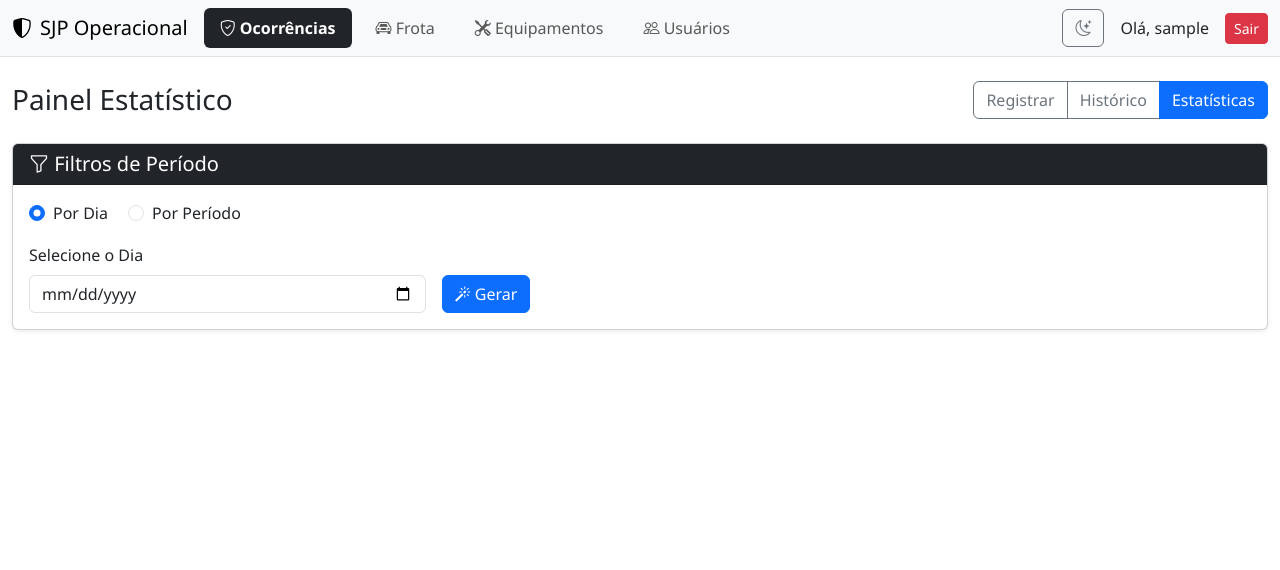
After one commit to andredzanon/controle_policial, a Django app: page /estatisticas/ in a window 1280 px wide. The commit adds this page. Shown: the top 570 px of the page. Run offline with Django 5.2, Linux system fonts and the light colour scheme; the visitor is signed in with stand-in values (Sample User, id 1).

Commit message:
feat: modulo de estatisticas de ocorrencias (por dia e periodo)

```diff
--- /dev/null
+++ b/ocorrencias/templates/ocorrencias/estatisticas.html
@@ -0,0 +1,138 @@
+{% extends "base.html" %}
+
+{% block title %}Estatísticas - SJP Police System{% endblock %}
+
+{% block content %}
+<div class="row mb-4">
+    <div class="col-12 d-flex justify-content-between align-items-center flex-wrap gap-3">
+        <h3 class="mb-0">Painel Estatístico</h3>
+        <div class="btn-group">
+            <a href="{% url 'ocorrencias:index' %}" class="btn btn-outline-secondary">Registrar</a>
+            <a href="{% url 'ocorrencias:historico' %}" class="btn btn-outline-secondary">Histórico</a>
+            <a href="{% url 'ocorrencias:estatisticas' %}" class="btn btn-outline-primary active">Estatísticas</a>
+        </div>
+    </div>
+</div>
+
+<div class="card shadow-sm mb-4">
+    <div class="card-header bg-dark text-white">
+        <h5 class="mb-0"><i class="bi bi-funnel"></i> Filtros de Período</h5>
+    </div>
+    <div class="card-body">
+        <div class="mb-3">
+            <div class="form-check form-check-inline">
+                <input class="form-check-input" type="radio" name="tipoFiltro" id="filtroDia" value="dia" checked onchange="toggleFiltro()">
+                <label class="form-check-label" for="filtroDia">Por Dia</label>
+            </div>
+            <div class="form-check form-check-inline">
+                <input class="form-check-input" type="radio" name="tipoFiltro" id="filtroPeriodo" value="periodo" onchange="toggleFiltro()">
+                <label class="form-check-label" for="filtroPeriodo">Por Período</label>
+            </div>
+        </div>
+
+        <div id="divFiltroDia" class="row g-3 align-items-end">
+            <div class="col-md-4">
+                <label for="data" class="form-label">Selecione o Dia</label>
+                <input type="date" class="form-control" id="data">
+            </div>
+            <div class="col-md-3">
+                <button class="btn btn-primary" onclick="gerarEstatistica()"><i class="bi bi-magic"></i> Gerar</button>
+            </div>
+        </div>
+
+        <div id="divFiltroPeriodo" class="row g-3 align-items-end" style="display: none;">
+            <div class="col-md-3">
+                <label for="dataInicio" class="form-label">Data Início</label>
+                <input type="date" class="form-control" id="dataInicio">
+            </div>
+            <div class="col-md-3">
+                <label for="dataFim" class="form-label">Data Fim</label>
+                <input type="date" class="form-control" id="dataFim">
+            </div>
+            <div class="col-md-3">
+                <button class="btn btn-primary" onclick="gerarEstatistica()"><i class="bi bi-magic"></i> Gerar</button>
+            </div>
+        </div>
+    </div>
+</div>
+
+<!-- Resultado -->
+<div class="card shadow-sm" id="cardResultado" style="display: none;">
+    <div class="card-header bg-success text-white d-flex justify-content-between align-items-center">
+        <h5 class="mb-0"><i class="bi bi-file-earmark-text"></i> Relatório Consolidado</h5>
+        <button class="btn btn-sm btn-light text-success fw-bold" onclick="copiarTexto()">
+            <i class="bi bi-clipboard"></i> Copiar Texto
+        </button>
+    </div>
+    <div class="card-body">
+        <pre id="textoEstatistica" class="mb-0 text-start" style="white-space: pre-wrap; font-family: 'Courier New', Courier, monospace; font-size: 14px;"></pre>
+    </div>
+    <div class="card-footer bg-light text-end">
+        <button class="btn btn-success" onclick="abrirWhatsAppEstatistica()">
+            <i class="bi bi-whatsapp"></i> Enviar para WhatsApp
+        </button>
+    </div>
+</div>
+
+{% endblock %}
+
+{% block scripts %}
+<script>
+    function toggleFiltro() {
+        const isDia = document.getElementById('filtroDia').checked;
+        document.getElementById('divFiltroDia').style.display = isDia ? 'flex' : 'none';
+        document.getElementById('divFiltroPeriodo').style.display = isDia ? 'none' : 'flex';
+        document.getElementById('cardResultado').style.display = 'none';
+    }
+
+    async function gerarEstatistica() {
+        const isDia = document.getElementById('filtroDia').checked;
+        let url = "{% url 'ocorrencias:api_estatisticas' %}?";
+
+        if (isDia) {
+            const data = document.getElementById('data').value;
+            if (!data) {
+                alert("Selecione o dia.");
+                return;
+            }
+            url += "tipo=dia&data=" + data;
+        } else {
+            const dataInicio = document.getElementById('dataInicio').value;
+            const dataFim = document.getElementById('dataFim').value;
+            if (!dataInicio || !dataFim) {
+                alert("Selecione a data de início e fim.");
+                return;
+            }
+            url += "tipo=periodo&data_inicio=" + dataInicio + "&data_fim=" + dataFim;
+        }
+
+        try {
+            document.getElementById('cardResultado').style.display = 'none';
+            let response = await fetch(url);
+            let result = await response.json();
+
+            if (response.ok) {
+                document.getElementById('textoEstatistica').innerText = result.texto;
+                document.getElementById('cardResultado').style.display = 'block';
+            } else {
+                alert("Erro: " + result.error);
+            }
+        } catch (err) {
+            alert("Erro de conexão com o servidor.");
+        }
+    }
+
+    function copiarTexto() {
+        const texto = document.getElementById('textoEstatistica').innerText;
+        navigator.clipboard.writeText(texto).then(() => {
+            alert("Texto copiado para a área de transferência!");
+        });
+    }
+
+    function abrirWhatsAppEstatistica() {
+        const texto = document.getElementById('textoEstatistica').innerText;
+        const url = "https://api.whatsapp.com/send?text=" + encodeURIComponent(texto);
+        window.open(url, '_blank');
+    }
+</script>
+{% endblock %}
--- a/ocorrencias/templates/ocorrencias/historico.html
+++ b/ocorrencias/templates/ocorrencias/historico.html
@@ -9,7 +9,7 @@
         <div class="btn-group">
             <a href="{% url 'ocorrencias:index' %}" class="btn btn-outline-secondary">Registrar</a>
             <a href="{% url 'ocorrencias:historico' %}" class="btn btn-outline-primary active">Histórico</a>
-            <button class="btn btn-outline-secondary">Estatísticas</button>
+            <a href="{% url 'ocorrencias:estatisticas' %}" class="btn btn-outline-secondary">Estatísticas</a>
         </div>
     </div>
 </div>
--- a/ocorrencias/templates/ocorrencias/index.html
+++ b/ocorrencias/templates/ocorrencias/index.html
@@ -10,7 +10,7 @@
         <div class="btn-group">
             <a href="{% url 'ocorrencias:index' %}" class="btn btn-outline-primary active">Registrar</a>
             <a href="{% url 'ocorrencias:historico' %}" class="btn btn-outline-secondary">Histórico</a>
-            <button class="btn btn-outline-secondary">Estatísticas</button>
+            <a href="{% url 'ocorrencias:estatisticas' %}" class="btn btn-outline-secondary">Estatísticas</a>
         </div>
     </div>
 </div>
--- a/ocorrencias/urls.py
+++ b/ocorrencias/urls.py
@@ -10,4 +10,6 @@ urlpatterns = [
     path('historico/', views.historico, name='historico'),
     path('deletar/<int:pk>/', views.deletar_relatorio, name='deletar_relatorio'),
     path('api/texto-relatorio/<int:pk>/', views.api_obter_texto_relatorio, name='api_obter_texto_relatorio'),
+    path('estatisticas/', views.estatisticas_view, name='estatisticas'),
+    path('api/estatisticas/', views.api_estatisticas, name='api_estatisticas'),
 ]
--- a/ocorrencias/views.py
+++ b/ocorrencias/views.py
@@ -274,3 +274,129 @@ def api_obter_texto_relatorio(request, pk):
         return JsonResponse({'error': 'Relatório não encontrado.'}, status=404)
     except Exception as e:
         return JsonResponse({'error': str(e)}, status=500)
+
+from django.db.models import Sum, Count
+
+@login_required
+def estatisticas_view(request):
+    return render(request, 'ocorrencias/estatisticas.html')
+
+@login_required
+def api_estatisticas(request):
+    tipo_filtro = request.GET.get('tipo', 'dia')
+
+    if tipo_filtro == 'dia':
+        data = request.GET.get('data')
+        if not data:
+            return JsonResponse({'error': 'Data não fornecida.'}, status=400)
+        turnos = RelatorioTurno.objects.filter(data=data)
+        periodo_texto = f"Data: {datetime.strptime(data, '%Y-%m-%d').strftime('%d/%m/%Y')}"
+    else:
+        data_inicio = request.GET.get('data_inicio')
+        data_fim = request.GET.get('data_fim')
+        if not data_inicio or not data_fim:
+            return JsonResponse({'error': 'Datas não fornecidas.'}, status=400)
+        turnos = RelatorioTurno.objects.filter(data__range=[data_inicio, data_fim])
+        periodo_texto = f"Período: {datetime.strptime(data_inicio, '%Y-%m-%d').strftime('%d/%m/%Y')} a {datetime.strptime(data_fim, '%Y-%m-%d').strftime('%d/%m/%Y')}"
+
+    if not turnos.exists():
+        return JsonResponse({'texto': '*NENHUM REGISTRO ENCONTRADO NESSE PERÍODO*'})
+
+    linhas = []
+    linhas.append("*RELATÓRIO ESTATÍSTICO CONSOLIDADO*")
+    linhas.append(periodo_texto)
+    linhas.append(f"Total de Turnos/Viaturas: {turnos.count()}")
+    linhas.append("")
+
+    # Dinheiro
+    total_dinheiro = turnos.aggregate(Sum('dinheiro_apreendido'))['dinheiro_apreendido__sum'] or 0
+    if total_dinheiro > 0:
+        linhas.append(f"*DINHEIRO APREENDIDO:* R$ {float(total_dinheiro):.2f}".replace('.', ','))
+        linhas.append("")
+
+    # Veículos Abordados
+    veiculos = VeiculoAbordado.objects.filter(turno__in=turnos).values('tipo').annotate(total=Sum('quantidade')).order_by('-total')
+    if veiculos:
+        total = sum(v['total'] for v in veiculos)
+        linhas.append(f"*VEÍCULOS ABORDADOS: {total}*")
+        for v in veiculos:
+            linhas.append(f"- {v['total']} {v['tipo'].capitalize()}")
+        linhas.append("")
+
+    # Pessoas Abordadas
+    pessoas = PessoaAbordada.objects.filter(turno__in=turnos).values('tipo').annotate(total=Sum('quantidade')).order_by('-total')
+    if pessoas:
+        total = sum(p['total'] for p in pessoas)
+        linhas.append(f"*PESSOAS ABORDADAS: {total}*")
+        for p in pessoas:
+            tipo_display = p['tipo'].capitalize()
+            linhas.append(f"- {p['total']} {tipo_display}")
+        linhas.append("")
+
+    # Veículos Recolhidos
+    from .models import VeiculoRecolhido
+    recolhidos = VeiculoRecolhido.objects.filter(turno__in=turnos).values('tipo', 'destino').annotate(total=Sum('quantidade')).order_by('-total')
+    if recolhidos:
+        total = sum(r['total'] for r in recolhidos)
+        linhas.append(f"*VEÍCULOS RECOLHIDOS/RECUPERADOS: {total}*")
+        for r in recolhidos:
+            linhas.append(f"- {r['total']} {r['tipo']} ({r['destino'].replace('_', ' ').title()})")
+        linhas.append("")
+
+    # Etilométrico
+    testes = TesteEtilometrico.objects.filter(turno__in=turnos).aggregate(total_realizados=Sum('realizados'), total_recusas=Sum('recusas'))
+    t_realizados = testes['total_realizados'] or 0
+    t_recusas = testes['total_recusas'] or 0
+    if t_realizados > 0 or t_recusas > 0:
+        linhas.append(f"*TESTE ETILOMÉTRICO: {t_realizados + t_recusas}*")
+        if t_realizados > 0: linhas.append(f"- {t_realizados} Realizados")
+        if t_recusas > 0: linhas.append(f"- {t_recusas} Recusas")
+        linhas.append("")
+
+    # Prisões (Somente Quantidade por sexo)
+    prisoes = PrisaoApreensao.objects.filter(turno__in=turnos).values('sexo').annotate(total=Count('id')).order_by('sexo')
+    if prisoes:
+        total = sum(p['total'] for p in prisoes)
+        linhas.append(f"*PRISÕES EFETUADAS: {total}*")
+        for p in prisoes:
+            sexo_texto = "Masculinos" if p['sexo'] == 'masculino' else "Femininas"
+            linhas.append(f"- {p['total']} Indivíduos ({sexo_texto})")
+        linhas.append("")
+
+    # Drogas
+    drogas = ApreensaoDroga.objects.filter(turno__in=turnos).values('tipo', 'medida').annotate(total=Sum('quantidade')).order_by('tipo')
+    if drogas:
+        linhas.append("*DROGAS APREENDIDAS:*")
+        for d in drogas:
+            linhas.append(f"- {d['total']}{d['medida']} de {d['tipo']}")
+        linhas.append("")
+
+    # Objetos
+    from .models import ObjetoApreendido
+    objetos = ObjetoApreendido.objects.filter(turno__in=turnos).values('descricao').annotate(total=Sum('quantidade')).order_by('descricao')
+    if objetos:
+        total = sum(o['total'] for o in objetos)
+        linhas.append(f"*OBJETOS APREENDIDOS: {total}*")
+        for o in objetos:
+            linhas.append(f"- {o['total']}x {o['descricao']}")
+        linhas.append("")
+
+    # Notificacoes
+    from .models import Notificacao
+    notificacoes = Notificacao.objects.filter(turno__in=turnos).values('artigo', 'tipo').annotate(total=Sum('quantidade')).order_by('-total')
+    if notificacoes:
+        total = sum(n['total'] for n in notificacoes)
+        linhas.append(f"*NOTIFICAÇÕES DE TRÂNSITO: {total}*")
+        for n in notificacoes:
+            linhas.append(f"- {n['total']}x Art. {n['artigo']} ({n['tipo'].title()})")
+        linhas.append("")
+
+    # BOU (Apenas quantidade)
+    from .models import RegistroBOU
+    bous = RegistroBOU.objects.filter(turno__in=turnos).count()
+    if bous > 0:
+        linhas.append(f"*BOLETINS DE OCORRÊNCIA (BOU) FEITOS: {bous}*")
+        linhas.append("")
+
+    texto_final = "\n".join(linhas).strip()
+    return JsonResponse({'texto': texto_final})
```
